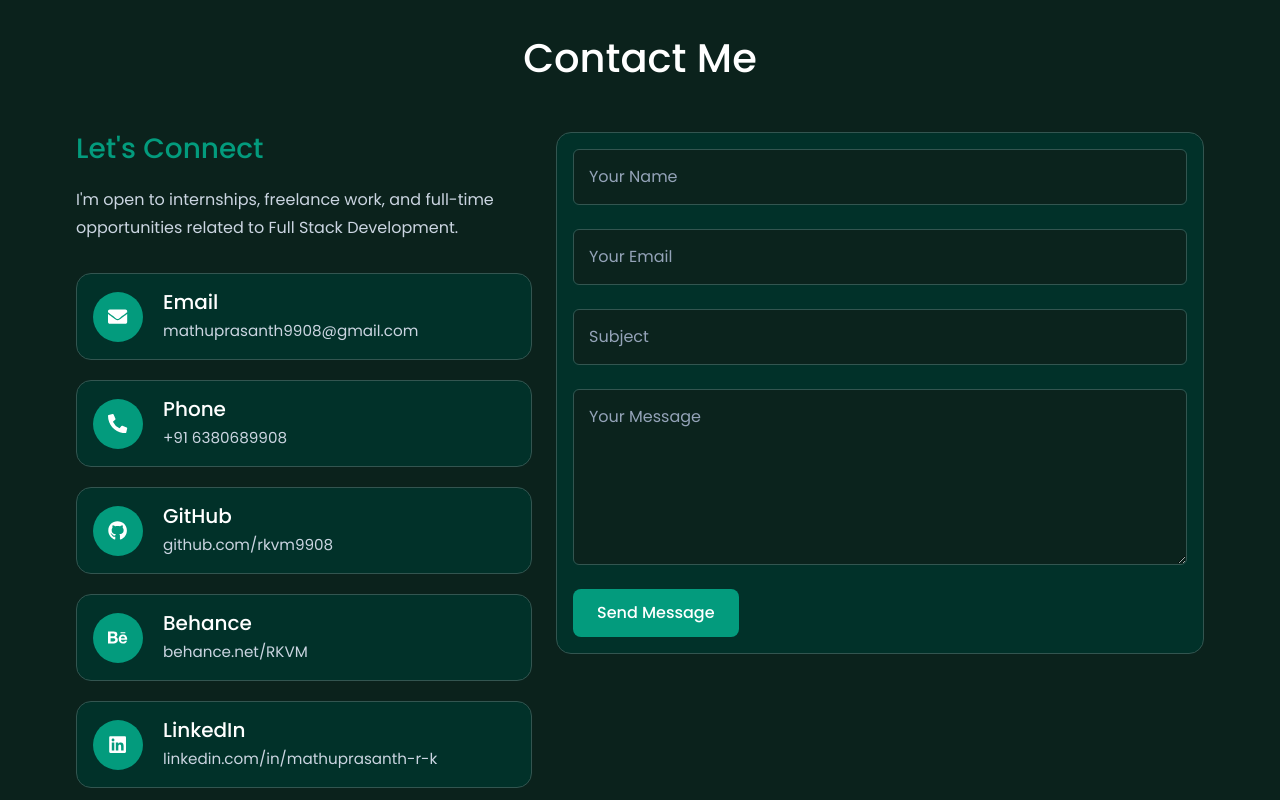
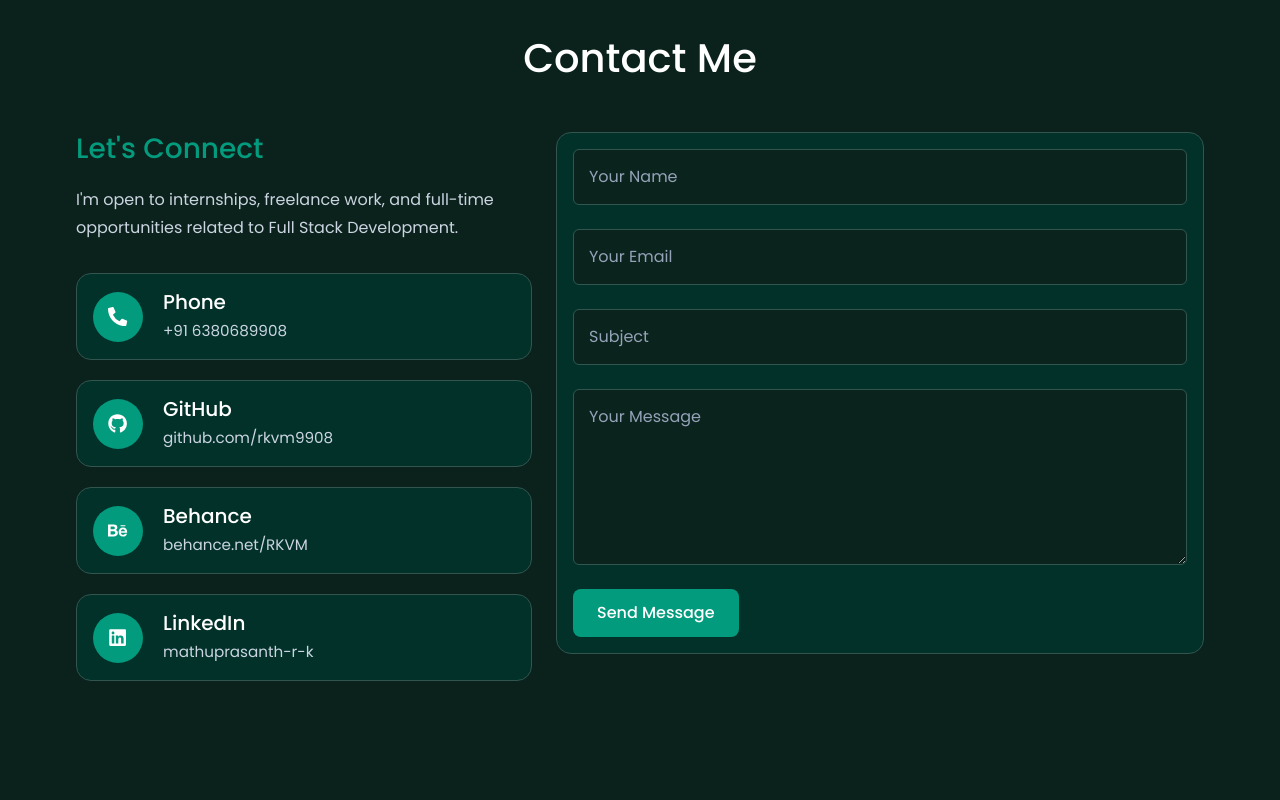
Before and after one commit to rkvm9908/My_Portfolio, a React (Vite) app: page / in a window 1280 px wide. Shown: the part 4080-4880 px from the top of the page. Built offline with nearby package versions, Linux system fonts and the light colour scheme.

Commit message:
My Portfolio Updated.

```diff
--- a/src/components/Contact.jsx
+++ b/src/components/Contact.jsx
@@ -111,12 +111,6 @@ function Contact() {
 
               {[
                 {
-                  icon: <FaEnvelope />,
-                  label: "Email",
-                  text: "mathuprasanth9908@gmail.com",
-                  href: "mailto:mathuprasanth9908@gmail.com",
-                },
-                {
                   icon: <FaPhoneAlt />,
                   label: "Phone",
                   text: "+91 6380689908",
@@ -137,7 +131,7 @@ function Contact() {
                 {
                   icon: <FaLinkedin />,
                   label: "LinkedIn",
-                  text: "linkedin.com/in/mathuprasanth-r-k",
+                  text: "mathuprasanth-r-k",
                   href: "https://www.linkedin.com/in/mathuprasanth-r-k/",
                 },
               ].map(({ icon, label, text, href }) => (
```
